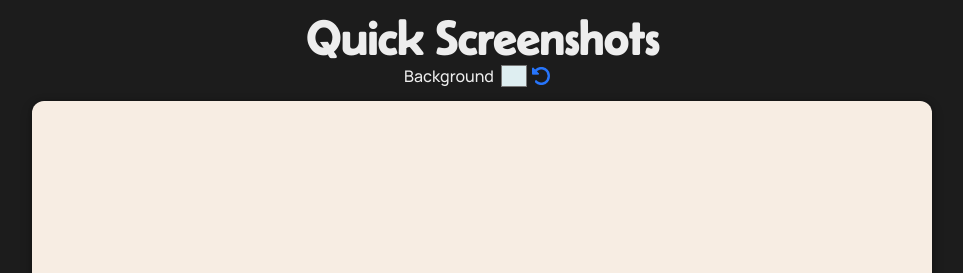
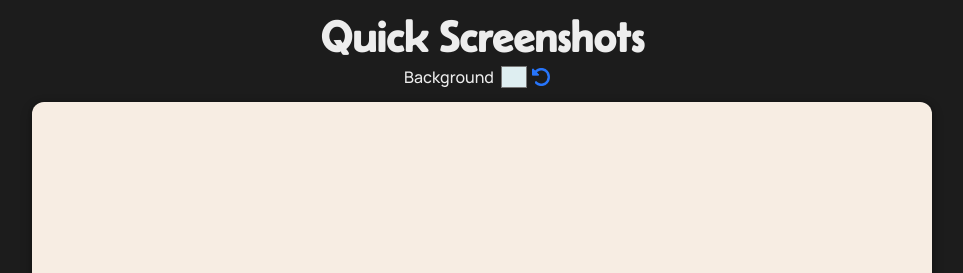
Before and after one commit to mattbirchler/Quick-Reviews-2, a PHP site: page /screenshots.html in a window 1280 px wide. Shown: the top 273 px of the page, without its empty margins (158-1121 px from the left). Run offline with PHP 8.4, Linux system fonts and the light colour scheme; some libraries are stand-ins or nearby versions.

Commit message:
Fixed display of the site title

```diff
--- a/style.css
+++ b/style.css
@@ -82,25 +82,24 @@ html {
 h1 {
   font-family: Belanosima, "Bueno Bold", "PP Rader Variable", sans-serif;
   text-align: center;
-  font-size: 48px;
+  font-size: 44px;
   font-weight: 750;
   margin-top: 10px;
   color: #EDEDED;
-  margin-bottom: -7px;
+  margin-bottom: -2px;
 }
 
 #site_name {
   display: flex;
   flex-direction: column;
   justify-content: center;
-  align-items: end;
-  width: 310px;
+  align-items: center;
   margin: auto auto 20px auto;
 }
 
 #underline {
   height: 3px;
-  width: 126px;
+  width: 190px;
   background-color: #DBFEA4;
   border-radius: 10px;
 }
```
